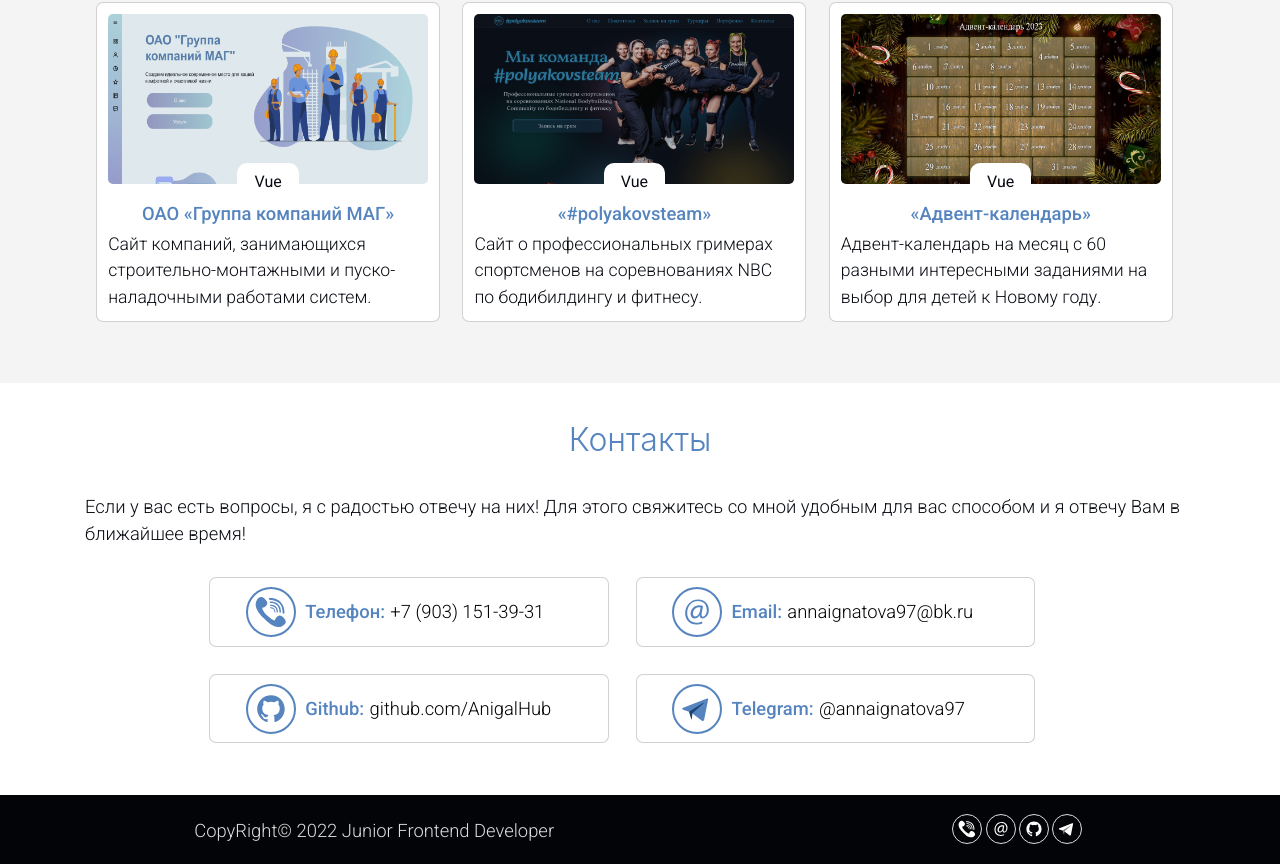
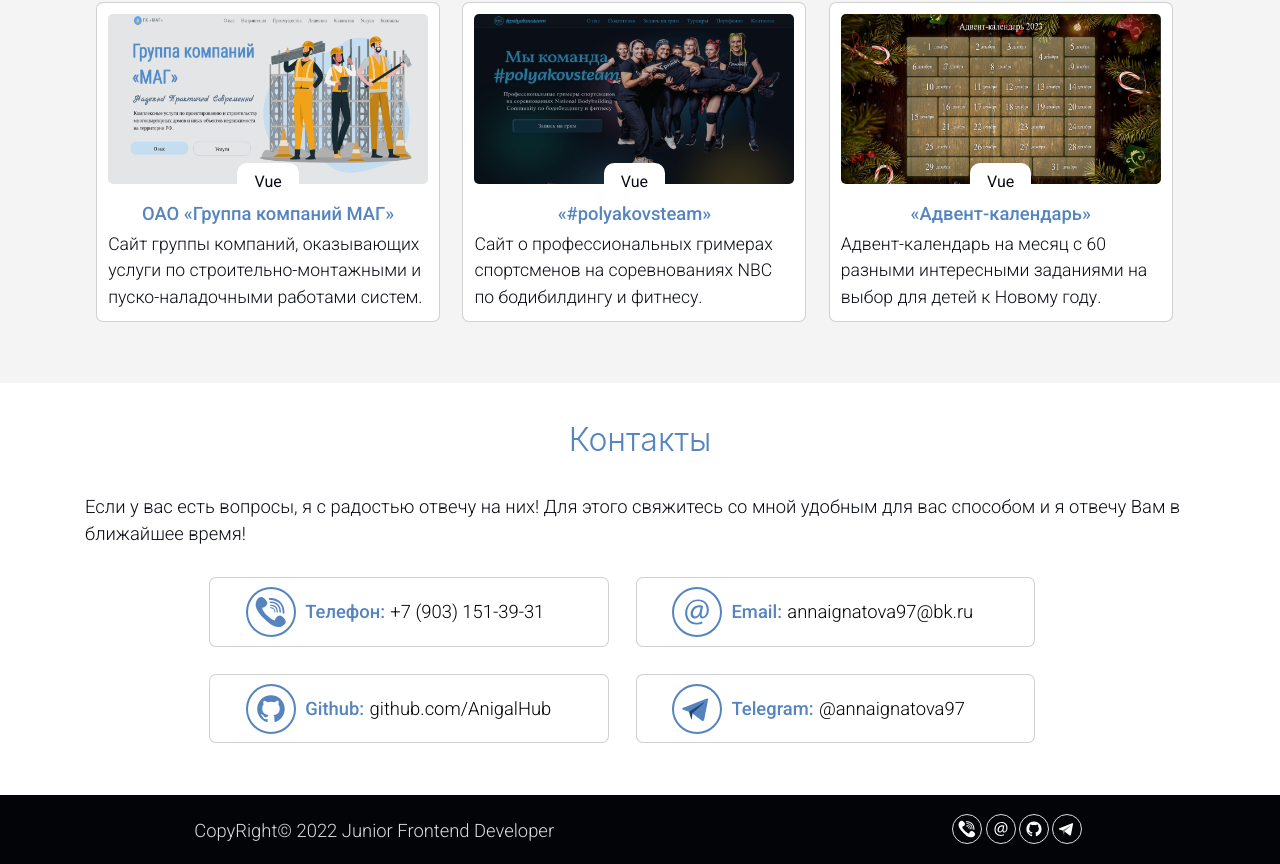
Before and after one commit to AnigalHub/Portfolio, a Nuxt app: page / in a window 1280 px wide. Shown: the part 2653-3517 px from the top of the page. Built offline with nearby package versions, Linux system fonts and the light colour scheme.

Commit message:
изменено описание и картинка про МАГ

```diff
--- a/components/works.vue
+++ b/components/works.vue
@@ -151,7 +151,7 @@
             git:'https://github.com/AnigalHub/GroupOfCompaniesMAG',
             show:'/mag',
             technology:'Vue',
-            about:'Сайт компаний, занимающихся строительно-монтажными и пуско-наладочными работами систем.'
+            about:'Сайт группы компаний, оказывающих услуги по строительно-монтажными и пуско-наладочными работами систем.'
           },
           {
             src:'/home_greasepaint.png',
```
Also changed, not shown: static/home_mag.png.
